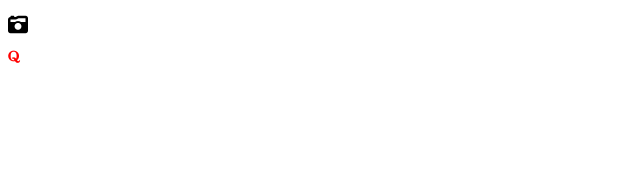
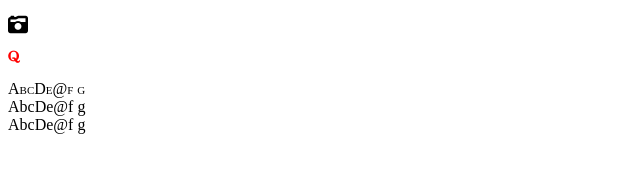
Before and after one commit to rchaser53/webfont-icons-generator, a plain HTML site: page index.html in a window 1280 px wide. Shown: the whole page, without its empty margins (0-640 px from the left). Drawn offline with Linux system fonts and the light colour scheme.

Commit message:
search css font property

```diff
--- a/font.css
+++ b/font.css
@@ -3,6 +3,7 @@
   width: 30px;
   height: 30px;
   color: red;
+  /* style | variant | weight | stretch | size/line-height | family */
   font: normal normal normal 14px/1 FontAwesome;
 }
 
@@ -17,3 +18,12 @@
 .iconC {
 
 }
+
+.fontTestSmall {
+  font-variant: small-caps;
+}
+
+.fontTestLarge {
+  /* 初期化のみ*/
+  font-variant: normal;
+}
--- a/index.html
+++ b/index.html
@@ -11,5 +11,8 @@
     <div class="iconA"></div>
     <div class="iconB"></div>
     <div class="iconC"></div>
+    <div class="fontTestSmall">AbcDe@f g</div>
+    <div class="fontTestLarge">AbcDe@f g</div>
+    <div>AbcDe@f g</div>
   </body>
 </html>
```
